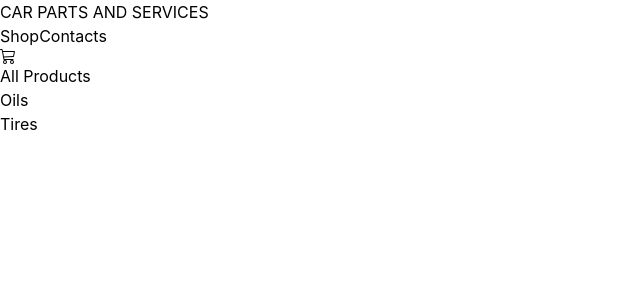
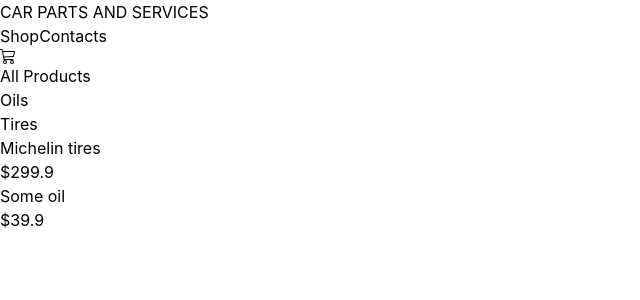
Before and after one commit to nlurins/partshop, a Next.js app: page /shop in a window 1280 px wide. Shown: the top 300 px of the page, without its empty margins (0-640 px from the left). Built offline with nearby package versions, Linux system fonts and the light colour scheme; what @material-tailwind/react would draw is missing.

Commit message:
Fixed filter initial state

```diff
--- a/pages/shop.js
+++ b/pages/shop.js
@@ -6,7 +6,7 @@ import { useEffect } from "react";
 import { useState } from "react";
 
 const Shop = () => {
-    const [mainActive, setMainActive] = useState('');
+    const [mainActive, setMainActive] = useState('All Products');
     const products = [
         {
             id: 0,
```
